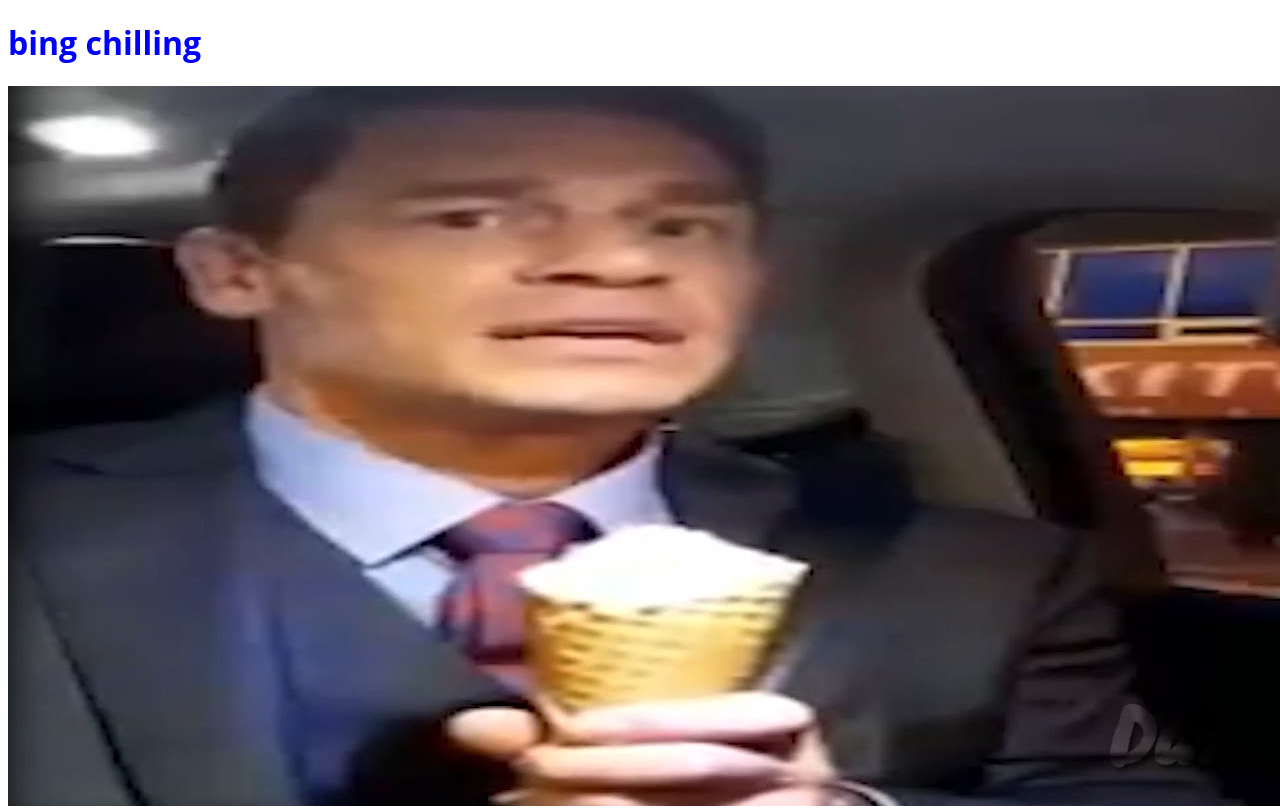
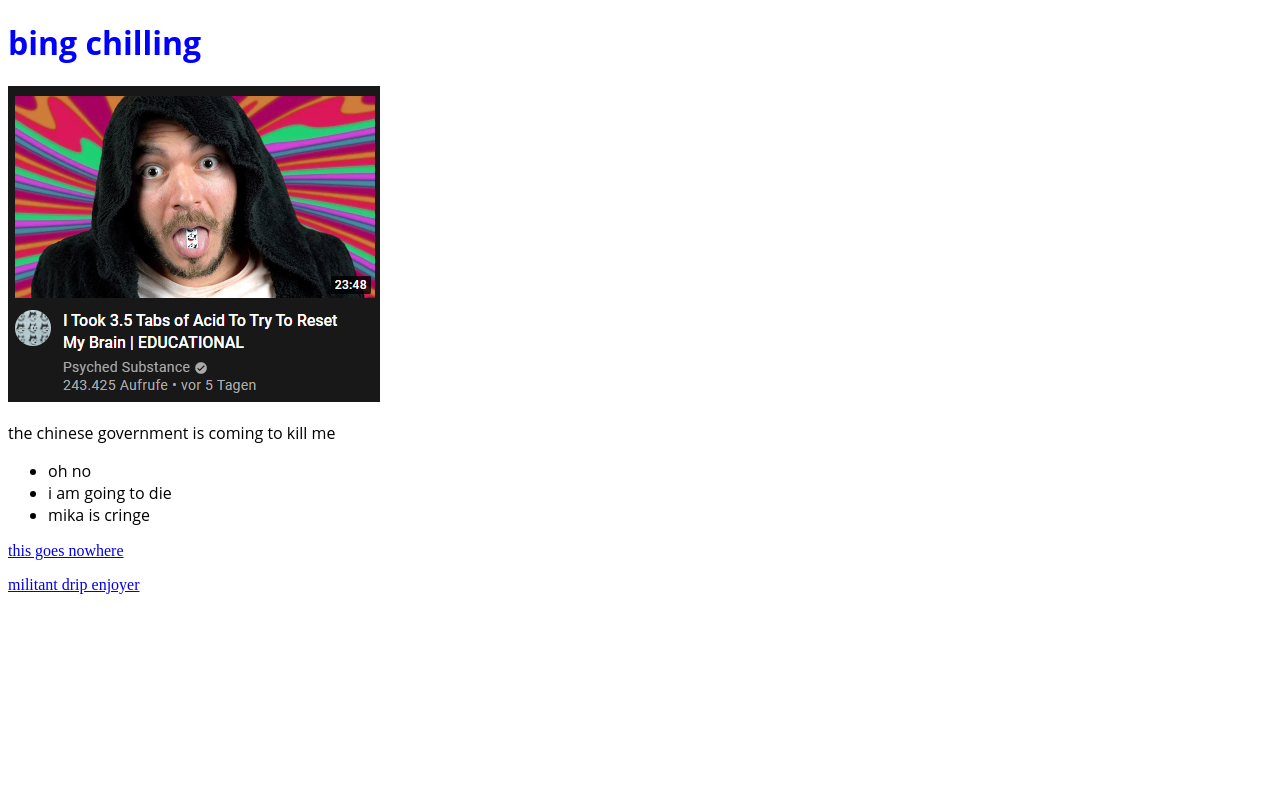
Before and after one commit to Andi2211e/ebicwebsite, a Nuxt app: page / in a window 1280 px wide. Shown: the top 808 px of the page. Built offline with nearby package versions, Linux system fonts and the light colour scheme.

Commit message:
Update index.vue

```diff
--- a/pages/index.vue
+++ b/pages/index.vue
@@ -1,7 +1,7 @@
 <template>
   <div>
     <h1 class="blue">bing chilling</h1>
-    <img src="~/static/bingchilling.png" />
+    <img src="~/static/Screenshot 2021-10-28 182523.png" />
     <p>
       the chinese government is coming to kill me
     </p>
```
